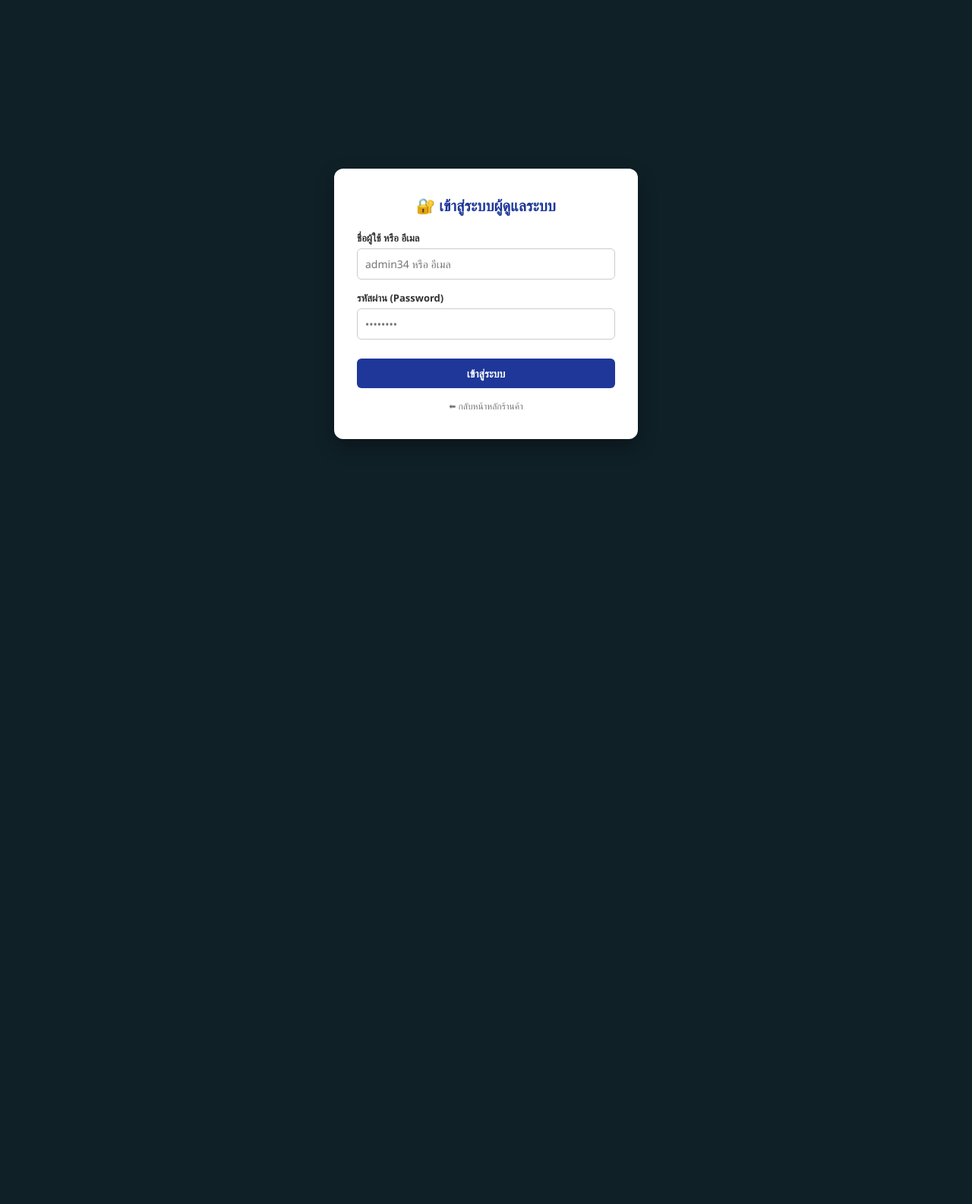
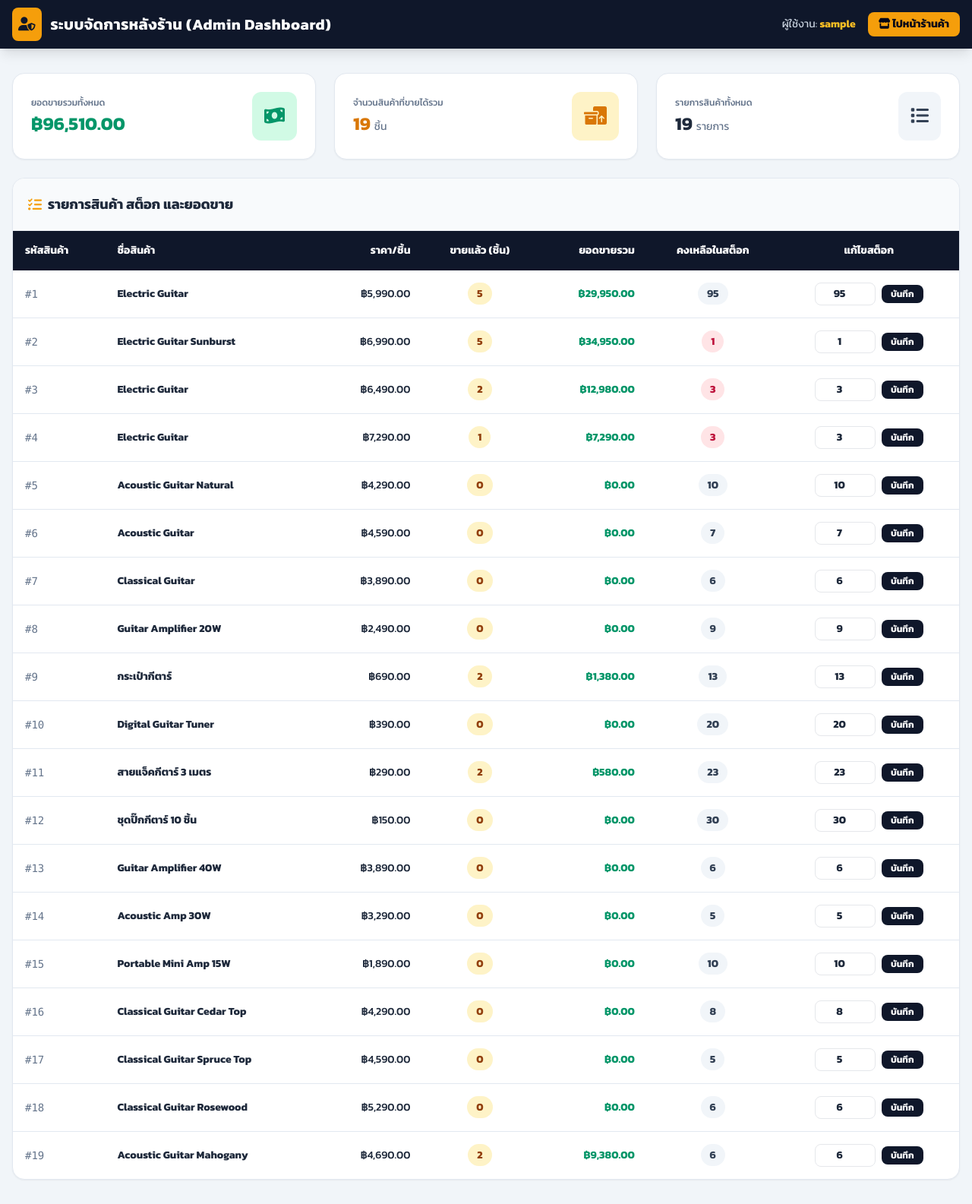
Before and after one commit to 67010918034-bit/gg12, a PHP site: page /admin.php in a window 1280 px wide. Shown: the whole page at 76% size. Before the commit the page ends 578 px from the top, so only its background shows below. Run offline with PHP 8.4, Linux system fonts and the light colour scheme; the visitor is signed in with stand-in values (Sample User, id 1); data comes from the database, SQL or seed files in the repository; some libraries are stand-ins or nearby versions.

Commit message:
Update admin.php

```diff
--- a/g12/admin.php
+++ b/g12/admin.php
@@ -3,113 +3,195 @@ session_start();
 require_once 'connectdb.php';
 
 // ตรวจสอบชื่อตัวแปรเชื่อมต่อ DB
-if (!isset($conn) && isset($db)) { $conn =$db; }
-if (!isset($conn) && isset($con)) { $conn =$con; }
+if (!isset($conn) && isset($db)) { $conn = $db; }
+if (!isset($conn) && isset($con)) { $conn = $con; }
 
-$error = '';
+// ตรวจสอบการเข้าสู่ระบบ
+if (!isset($_SESSION['admin_login']) && !isset($_SESSION['admin'])) {
+    header("Location: admin_login.php");
+    exit;
+}
 
-if (isset($_POST['login_admin'])) {
-    $username = trim($_POST['username']);
-    $password = trim($_POST['password']);
+// ---------------------------------------------------------------------
+// 📌 จัดการอัปเดตสต็อกสินค้า
+// ---------------------------------------------------------------------
+$msg = '';
+if ($_SERVER['REQUEST_METHOD'] === 'POST' && isset($_POST['update_stock'])) {
+    $p_id = intval($_POST['product_id']);
+    $new_stock = intval($_POST['stock_qty']);
 
-    if (!$conn) {$error = "ไม่สามารถเชื่อมต่อฐานข้อมูลได้ กรุณาตรวจสอบไฟล์ connectdb.php";
-    } else {
-        // ค้นหาตารางแอดมินที่มีอยู่ในฐานข้อมูล
-        $table_found = '';$possible_tables = ['admin', 'admins', 'tb_admin', 'tbl_admin', 'users'];
+    $update_sql = "UPDATE products SET stock = $new_stock WHERE product_id = $p_id";
+    if (mysqli_query($conn, $update_sql)) {
+        $msg = "อัปเดตสต็อกสินค้าเรียบร้อยแล้ว!";
+    }
+}
 
-        foreach ($possible_tables as$tb) {
-            $check = @mysqli_query($conn, "SHOW TABLES LIKE '$tb'");
-            if ($check && mysqli_num_rows($check) > 0) {
-                $table_found =$tb;
-                break;
-            }
-        }
+// ---------------------------------------------------------------------
+// 📌 ดึงข้อมูลสินค้า + คำนวณยอดขายจาก order_items
+// ---------------------------------------------------------------------
+$sql_summary = "SELECT
+                    p.product_id,
+                    p.product_name,
+                    p.price,
+                    p.stock,
+                    COALESCE(SUM(oi.quantity), 0) AS total_sold,
+                    COALESCE(SUM(oi.quantity * oi.price), 0) AS total_revenue
+                FROM products p
+                LEFT JOIN order_items oi ON p.product_id = oi.product_id
+                GROUP BY p.product_id
+                ORDER BY p.product_id ASC";
 
-        if (empty($table_found)) {$error = "ไม่พบตารางข้อมูลผู้ดูแลระบบในฐานข้อมูล";
-        } else {
-            $username_clean = mysqli_real_escape_string($conn, $username);$password_clean = mysqli_real_escape_string($conn,$password);
+$result_summary = mysqli_query($conn, $sql_summary);
 
-            // ดึงชื่อคอลัมน์ทั้งหมดในตารางเพื่อป้องกันข้อผิดพลาดคอลัมน์ไม่มีจริง
-            $col_res = mysqli_query($conn, "SHOW COLUMNS FROM `$table_found`");
-            $columns = [];
-            while ($c = mysqli_fetch_assoc($col_res)) {
-                $columns[] =$c['Field'];
-            }
+// คำนวณยอดขายรวมทั้งหมด
+$grand_total_sold = 0;
+$grand_total_revenue = 0;
+$products_data = [];
 
-            // สร้างเงื่อนไขในการค้นหาเฉพาะคอลัมน์ที่มีอยู่จริงในตาราง
-            $where_conditions = [];$search_fields = ['name', 'username', 'user', 'email', 'admin_name', 'admin_user'];
-
-            foreach ($search_fields as$field) {
-                if (in_array($field, $columns)) {$where_conditions[] = "`$field` = '$username_clean'";
-                }
-            }
-
-            // ถ้าไม่มีคอลัมน์ชื่อตรงเลย ให้ลองค้นหาคอลัมน์แรกสุดของตาราง
-            if (empty($where_conditions) && !empty($columns)) {$where_conditions[] = "`{$columns[0]}` = '$username_clean'";
-            }
-
-            $where_sql = implode(' OR ',$where_conditions);
-
-            // เช็ครหัสผ่าน
-            $pass_field = in_array('password',$columns) ? 'password' : (in_array('pass', $columns) ? 'pass' :$columns[1] ?? 'password');
-
-            $sql = "SELECT * FROM `$table_found` WHERE ($where_sql) AND `$pass_field` = '$password_clean' LIMIT 1";
-
-            $rs = @mysqli_query($conn,$sql);
-
-            if ($rs && mysqli_num_rows($rs) > 0) {$row = mysqli_fetch_assoc($rs);$_SESSION['admin_login'] = true;
-                $_SESSION['admin']       =$username;
-                $_SESSION['role']        = 'admin';$_SESSION['admin_id']    = $row['admin_id'] ?? $row['id'] ?? 1;
-                $_SESSION['user_name']   = $row['name'] ?? $row['username'] ?? $row['user'] ?? $username;
-                $_SESSION['username']    = $_SESSION['user_name'];$_SESSION['user'] = [
-                    'fullname' => $_SESSION['user_name'],
-                    'email'    => $username
-                ];
-
-                header("Location: admin.php");
-                exit;
-            } else {
-                $error = 'ชื่อผู้ใช้/อีเมล หรือรหัสผ่านไม่ถูกต้อง!';
-            }
-        }
+if ($result_summary) {
+    while ($row = mysqli_fetch_assoc($result_summary)) {
+        $grand_total_sold += $row['total_sold'];
+        $grand_total_revenue += $row['total_revenue'];
+        $products_data[] = $row;
     }
 }
 ?>
+
 <!DOCTYPE html>
 <html lang="th">
 <head>
     <meta charset="UTF-8">
-    <title>เข้าสู่ระบบผู้ดูแลระบบ - BAIKWANG STORE</title>
-    <style>
-        * { box-sizing: border-box; font-family: 'Segoe UI', Tahoma, sans-serif; margin: 0; padding: 0; }
-        body { background: #0f2027; display: flex; justify-content: center; align-items: center; min-height: 100vh; color: #333; }
-        .login-card { background: white; padding: 35px 30px; border-radius: 12px; width: 100%; max-width: 400px; box-shadow: 0 10px 25px rgba(0,0,0,0.3); }
-        .login-card h2 { font-size: 20px; color: #1e3799; text-align: center; margin-bottom: 20px; }
-        .form-group { margin-bottom: 15px; }
-        .form-group label { display: block; font-size: 13px; font-weight: bold; margin-bottom: 5px; }
-        .form-group input { width: 100%; padding: 10px; border: 1px solid #ccc; border-radius: 6px; font-size: 14px; }
-        .btn-login { width: 100%; background: #1e3799; color: white; border: none; padding: 10px; border-radius: 6px; font-size: 14px; font-weight: bold; cursor: pointer; margin-top: 10px; }
-        .btn-login:hover { background: #0c2461; }
-        .error-msg { background: #ffe6e6; color: red; padding: 10px; border-radius: 6px; font-size: 13px; margin-bottom: 15px; text-align: center; line-height: 1.4; }
-        .btn-back { display: block; text-align: center; margin-top: 15px; color: #777; font-size: 12px; text-decoration: none; }
-    </style>
+    <meta name="viewport" content="width=device-width, initial-scale=1.0">
+    <title>ระบบหลังบ้าน - Admin Dashboard</title>
+    <script src="https://cdn.tailwindcss.com"></script>
+    <link rel="stylesheet" href="https://cdnjs.cloudflare.com/ajax/libs/font-awesome/6.4.0/css/all.min.css">
+    <link href="https://fonts.googleapis.com/css2?family=Kanit:wght@300;400;500;600;700&display=swap" rel="stylesheet">
+    <style> body { font-family: 'Kanit', sans-serif; } </style>
 </head>
-<body>
-    <div class="login-card">
-        <h2>🔐 เข้าสู่ระบบผู้ดูแลระบบ</h2>
-        <?php if ($error != '') { echo "<div class='error-msg'>$error</div>"; } ?>
-        <form method="post">
-            <div class="form-group">
-                <label>ชื่อผู้ใช้ หรือ อีเมล</label>
-                <input type="text" name="username" placeholder="admin34 หรือ อีเมล" required>
+<body class="bg-slate-100 text-slate-800 min-h-screen">
+
+    <!-- Navbar -->
+    <header class="bg-slate-900 text-white shadow-lg sticky top-0 z-30">
+        <div class="max-w-7xl mx-auto px-4 h-16 flex items-center justify-between">
+            <div class="flex items-center gap-3">
+                <div class="bg-amber-500 text-slate-900 p-2 rounded-lg font-bold text-lg">
+                    <i class="fa-solid fa-user-shield"></i>
+                </div>
+                <h1 class="text-xl font-bold tracking-wide">ระบบจัดการหลังร้าน (Admin Dashboard)</h1>
             </div>
-            <div class="form-group">
-                <label>รหัสผ่าน (Password)</label>
-                <input type="password" name="password" placeholder="••••••••" required>
+            <div class="flex items-center gap-4">
+                <span class="text-sm text-slate-300">ผู้ใช้งาน: <strong class="text-amber-400"><?= htmlspecialchars($_SESSION['user_name'] ?? 'Admin') ?></strong></span>
+                <a href="c.php" class="bg-amber-500 hover:bg-amber-600 text-slate-950 font-bold px-3.5 py-1.5 rounded-lg text-sm transition">
+                    <i class="fa-solid fa-store"></i> ไปหน้าร้านค้า
+                </a>
             </div>
-            <button type="submit" name="login_admin" class="btn-login">เข้าสู่ระบบ</button>
-        </form>
-        <a href="c.php" class="btn-back">⬅ กลับหน้าหลักร้านค้า</a>
-    </div>
+        </div>
+    </header>
+
+    <main class="max-w-7xl mx-auto px-4 py-8 space-y-6">
+
+        <?php if (!empty($msg)): ?>
+            <div class="bg-emerald-500 text-white px-4 py-3 rounded-xl shadow-md font-medium flex items-center gap-2">
+                <i class="fa-solid fa-circle-check"></i> <?= $msg ?>
+            </div>
+        <?php endif; ?>
+
+        <!-- Cards สรุปภาพรวม -->
+        <div class="grid grid-cols-1 md:grid-cols-3 gap-6">
+            <div class="bg-white p-6 rounded-2xl shadow-sm border border-slate-200 flex items-center justify-between">
+                <div>
+                    <p class="text-xs text-slate-500 font-medium">ยอดขายรวมทั้งหมด</p>
+                    <h3 class="text-2xl font-bold text-emerald-600 mt-1">฿<?= number_format($grand_total_revenue, 2) ?></h3>
+                </div>
+                <div class="bg-emerald-100 text-emerald-600 p-4 rounded-xl text-2xl">
+                    <i class="fa-solid fa-money-bill-wave"></i>
+                </div>
+            </div>
+
+            <div class="bg-white p-6 rounded-2xl shadow-sm border border-slate-200 flex items-center justify-between">
+                <div>
+                    <p class="text-xs text-slate-500 font-medium">จำนวนสินค้าที่ขายได้รวม</p>
+                    <h3 class="text-2xl font-bold text-amber-600 mt-1"><?= number_format($grand_total_sold) ?> <span class="text-sm font-normal text-slate-500">ชิ้น</span></h3>
+                </div>
+                <div class="bg-amber-100 text-amber-600 p-4 rounded-xl text-2xl">
+                    <i class="fa-solid fa-boxes-packing"></i>
+                </div>
+            </div>
+
+            <div class="bg-white p-6 rounded-2xl shadow-sm border border-slate-200 flex items-center justify-between">
+                <div>
+                    <p class="text-xs text-slate-500 font-medium">รายการสินค้าทั้งหมด</p>
+                    <h3 class="text-2xl font-bold text-slate-800 mt-1"><?= count($products_data) ?> <span class="text-sm font-normal text-slate-500">รายการ</span></h3>
+                </div>
+                <div class="bg-slate-100 text-slate-700 p-4 rounded-xl text-2xl">
+                    <i class="fa-solid fa-list"></i>
+                </div>
+            </div>
+        </div>
+
+        <!-- ตารางแสดงรายการและแก้ไขสต็อก -->
+        <div class="bg-white rounded-2xl shadow-sm border border-slate-200 overflow-hidden">
+            <div class="p-5 border-b border-slate-100 bg-slate-50">
+                <h2 class="text-lg font-bold text-slate-800 flex items-center gap-2">
+                    <i class="fa-solid fa-list-check text-amber-500"></i> รายการสินค้า สต็อก และยอดขาย
+                </h2>
+            </div>
+
+            <div class="overflow-x-auto">
+                <table class="w-full text-left border-collapse">
+                    <thead>
+                        <tr class="bg-slate-900 text-white text-sm">
+                            <th class="p-4">รหัสสินค้า</th>
+                            <th class="p-4">ชื่อสินค้า</th>
+                            <th class="p-4 text-right">ราคา/ชิ้น</th>
+                            <th class="p-4 text-center">ขายแล้ว (ชิ้น)</th>
+                            <th class="p-4 text-right">ยอดขายรวม</th>
+                            <th class="p-4 text-center">คงเหลือในสต็อก</th>
+                            <th class="p-4 text-center">แก้ไขสต็อก</th>
+                        </tr>
+                    </thead>
+                    <tbody class="divide-y divide-slate-200 text-sm">
+                        <?php if (count($products_data) > 0): ?>
+                            <?php foreach ($products_data as $p): ?>
+                                <tr class="hover:bg-slate-50 transition">
+                                    <td class="p-4 font-mono text-slate-500">#<?= $p['product_id'] ?></td>
+                                    <td class="p-4 font-bold text-slate-800"><?= htmlspecialchars($p['product_name']) ?></td>
+                                    <td class="p-4 text-right font-medium">฿<?= number_format($p['price'], 2) ?></td>
+                                    <td class="p-4 text-center">
+                                        <span class="bg-amber-100 text-amber-800 px-3 py-1 rounded-full font-bold">
+                                            <?= number_format($p['total_sold']) ?>
+                                        </span>
+                                    </td>
+                                    <td class="p-4 text-right font-bold text-emerald-600">
+                                        ฿<?= number_format($p['total_revenue'], 2) ?>
+                                    </td>
+                                    <td class="p-4 text-center">
+                                        <span class="px-3 py-1 rounded-full font-bold <?= $p['stock'] < 5 ? 'bg-rose-100 text-rose-700' : 'bg-slate-100 text-slate-700' ?>">
+                                            <?= number_format($p['stock']) ?>
+                                        </span>
+                                    </td>
+                                    <td class="p-4">
+                                        <form method="POST" class="flex justify-center items-center gap-2">
+                                            <input type="hidden" name="product_id" value="<?= $p['product_id'] ?>">
+                                            <input type="number" name="stock_qty" value="<?= $p['stock'] ?>" min="0" class="w-20 px-2 py-1 border rounded-lg text-center font-bold focus:ring-2 focus:ring-amber-500 outline-none">
+                                            <button type="submit" name="update_stock" class="bg-slate-900 hover:bg-amber-500 hover:text-slate-950 text-white font-bold px-3 py-1 rounded-lg text-xs transition">
+                                                บันทึก
+                                            </button>
+                                        </form>
+                                    </td>
+                                </tr>
+                            <?php endforeach; ?>
+                        <?php else: ?>
+                            <tr>
+                                <td colspan="7" class="text-center p-6 text-slate-400">ไม่พบข้อมูลสินค้า</td>
+                            </tr>
+                        <?php endif; ?>
+                    </tbody>
+                </table>
+            </div>
+        </div>
+
+    </main>
+
 </body>
 </html>
```
